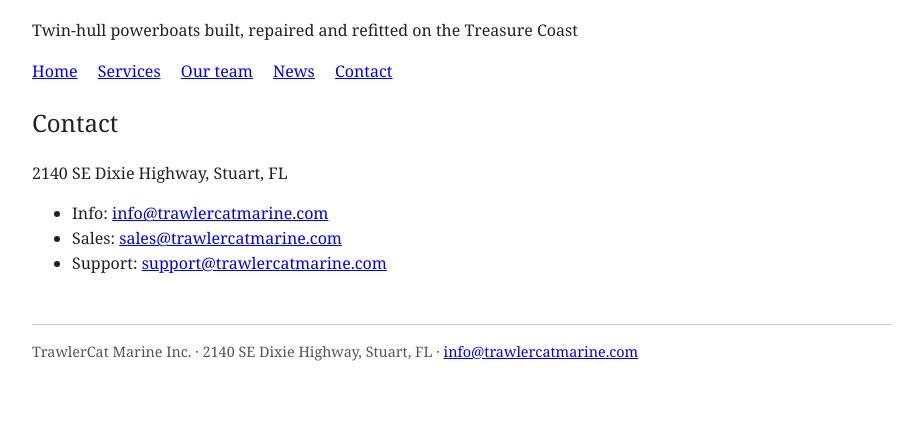
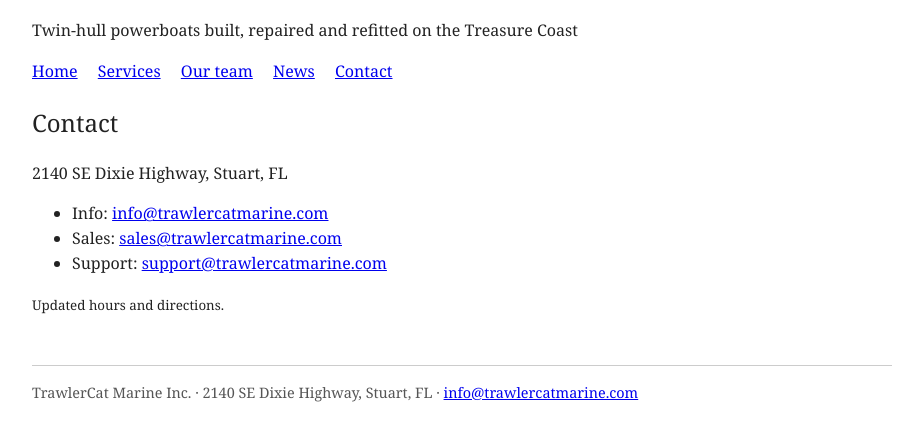
Before and after one commit to amandagreen-dev/trawlercatmarine-site, a plain HTML site: page contact.html in a window 1280 px wide. Shown: the part 85-526 px from the top of the page, without its empty margins (178-1101 px from the left). Drawn offline with Linux system fonts and the light colour scheme.

Commit message:
Contact page: check hours and address

```diff
--- a/contact.html
+++ b/contact.html
@@ -1 +1 @@
-<!doctype html><html lang="en"><head><meta charset="utf-8"><meta name="viewport" content="width=device-width,initial-scale=1"><title>Contact – TrawlerCat Marine Inc.</title><style>body{font-family:Georgia,serif;max-width:860px;margin:2rem auto;padding:0 1rem;color:#222;line-height:1.55}nav a{margin-right:1rem}h1,h2{font-weight:normal}footer{margin-top:3rem;border-top:1px solid #ccc;padding-top:1rem;font-size:.9rem;color:#555}.team li{margin:.4rem 0}.menu td{padding:.2rem 1rem .2rem 0}</style></head><body><header><h1>TrawlerCat Marine Inc.</h1><p>Twin-hull powerboats built, repaired and refitted on the Treasure Coast</p><nav><a href="index.html">Home</a> <a href="menu.html">Services</a> <a href="about.html">Our team</a> <a href="news.html">News</a> <a href="contact.html">Contact</a></nav></header><main><h2>Contact</h2><p>2140 SE Dixie Highway, Stuart, FL</p><ul><li>Info: <a href="mailto:info@trawlercatmarine.com">info@trawlercatmarine.com</a></li><li>Sales: <a href="mailto:sales@trawlercatmarine.com">sales@trawlercatmarine.com</a></li><li>Support: <a href="mailto:support@trawlercatmarine.com">support@trawlercatmarine.com</a></li></ul></main><footer>TrawlerCat Marine Inc. · 2140 SE Dixie Highway, Stuart, FL · <a href="mailto:info@trawlercatmarine.com">info@trawlercatmarine.com</a></footer></body></html>
+<!doctype html><html lang="en"><head><meta charset="utf-8"><meta name="viewport" content="width=device-width,initial-scale=1"><title>Contact – TrawlerCat Marine Inc.</title><style>body{font-family:Georgia,serif;max-width:860px;margin:2rem auto;padding:0 1rem;color:#222;line-height:1.55}nav a{margin-right:1rem}h1,h2{font-weight:normal}footer{margin-top:3rem;border-top:1px solid #ccc;padding-top:1rem;font-size:.9rem;color:#555}.team li{margin:.4rem 0}.menu td{padding:.2rem 1rem .2rem 0}</style></head><body><header><h1>TrawlerCat Marine Inc.</h1><p>Twin-hull powerboats built, repaired and refitted on the Treasure Coast</p><nav><a href="index.html">Home</a> <a href="menu.html">Services</a> <a href="about.html">Our team</a> <a href="news.html">News</a> <a href="contact.html">Contact</a></nav></header><main><h2>Contact</h2><p>2140 SE Dixie Highway, Stuart, FL</p><ul><li>Info: <a href="mailto:info@trawlercatmarine.com">info@trawlercatmarine.com</a></li><li>Sales: <a href="mailto:sales@trawlercatmarine.com">sales@trawlercatmarine.com</a></li><li>Support: <a href="mailto:support@trawlercatmarine.com">support@trawlercatmarine.com</a></li></ul><p><small>Updated hours and directions.</small></p></main><footer>TrawlerCat Marine Inc. · 2140 SE Dixie Highway, Stuart, FL · <a href="mailto:info@trawlercatmarine.com">info@trawlercatmarine.com</a></footer></body></html>
```
